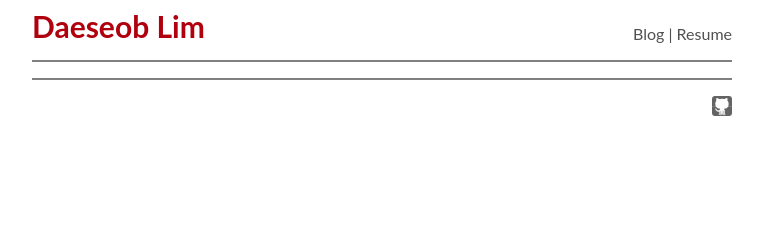
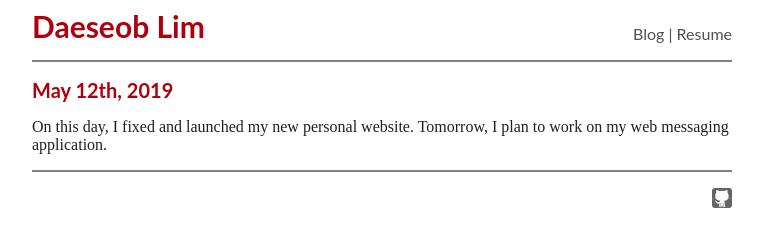
Before and after one commit to thedaysob/Daeseob, a plain HTML site: page blog.html in a window 1280 px wide. Shown: the whole page, without its empty margins (258-1021 px from the left). Drawn offline with Linux system fonts and the light colour scheme.

Commit message:
blog post

```diff
--- a/blog.html
+++ b/blog.html
@@ -19,7 +19,8 @@
 </div>
 <hr>
 <div id=content>
-
+<h1>May 12th, 2019</h1>
+<p>On this day, I fixed and launched my new personal website. Tomorrow, I plan to work on my web messaging application.</p>
 </div>
 <hr>
 <div id=footer>
```
